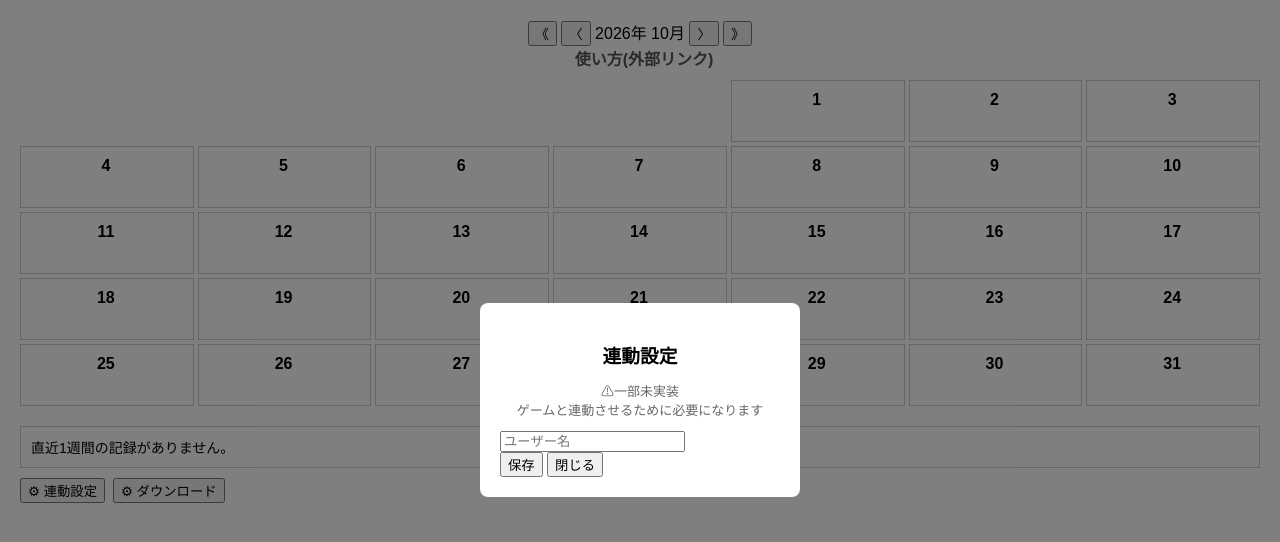
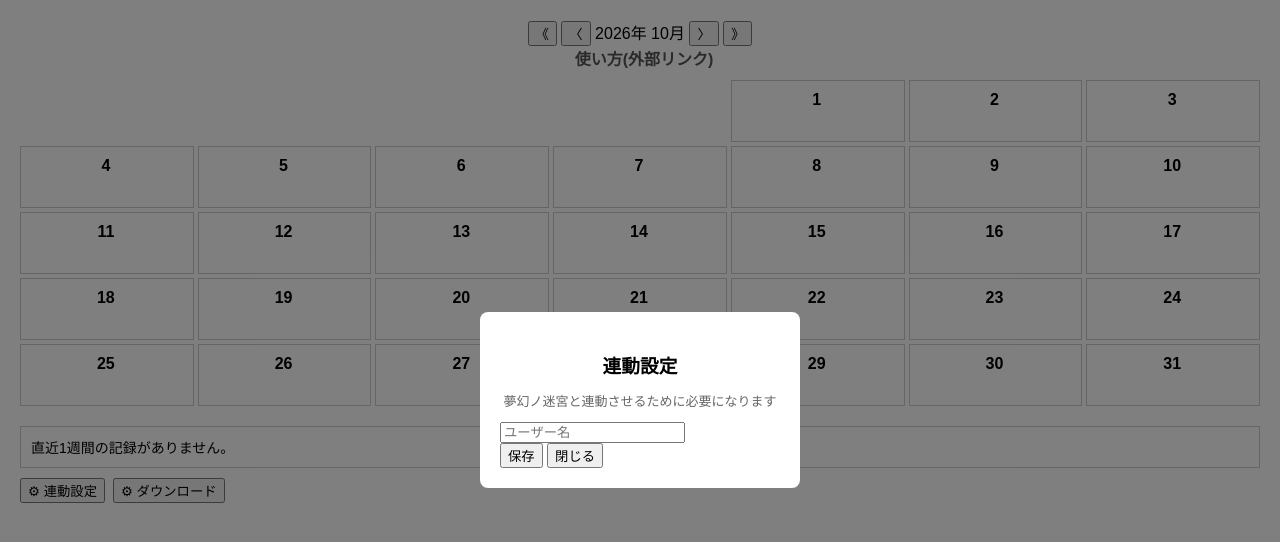
Before and after one commit to SteamMewks/Mental-Weather-Forecast, a plain HTML site: page index.html in a window 1280 px wide. Both pictures are taken after a click on the button "⚙ 連動設定". Drawn offline with Linux system fonts and the light colour scheme.

Commit message:
Add files via upload

```diff
--- a/index.html
+++ b/index.html
@@ -304,7 +304,7 @@ body {
   <div id="settingsModalBg" class="modal-bg">
     <div class="modal">
       <h3 class="modal-title">連動設定</h3>
-      <p class="modal-note">⚠一部未実装<br>ゲームと連動させるために必要になります</p>
+      <p class="modal-note">夢幻ノ迷宮と連動させるために必要になります</p>
 
       <input
         id="usernameInput"
```
